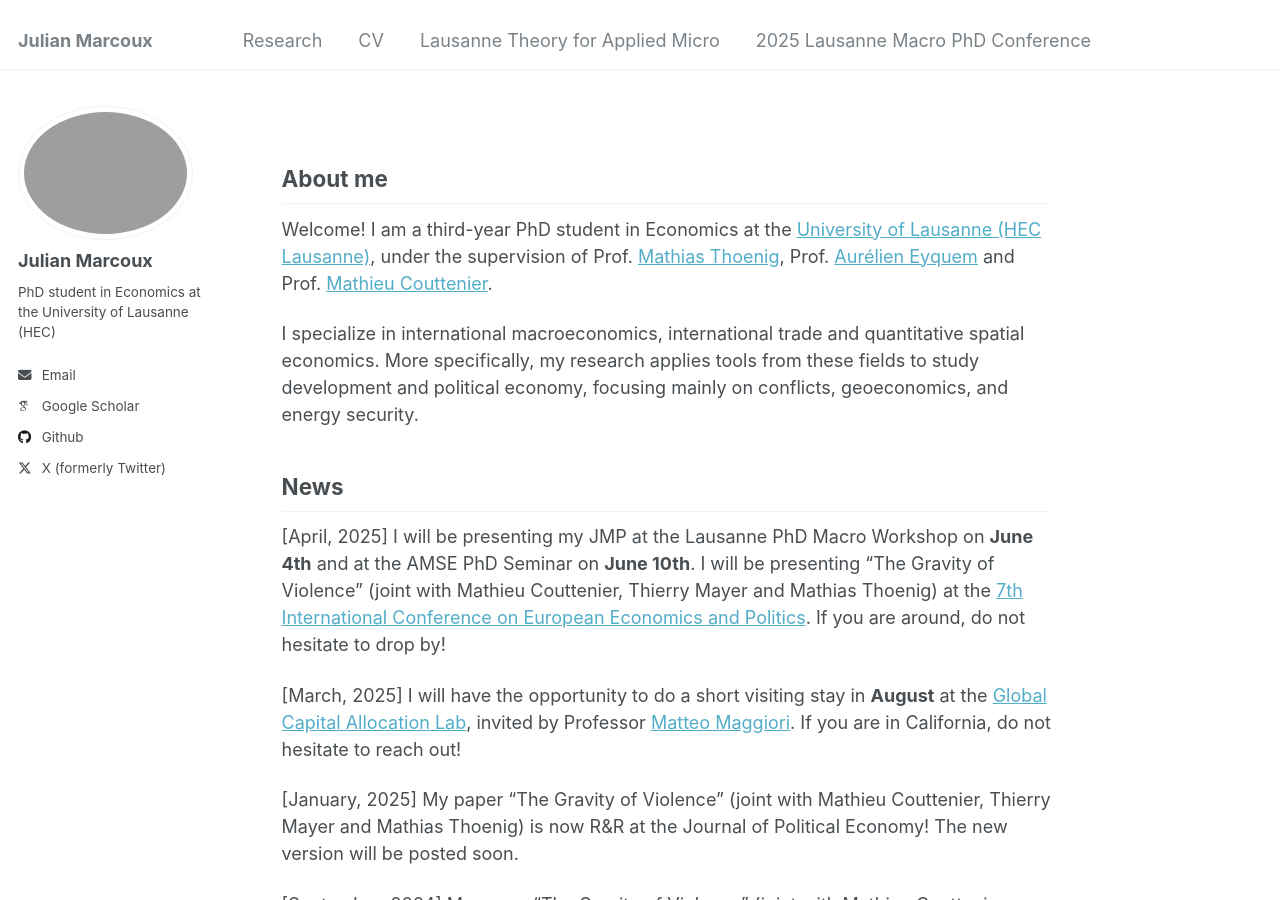
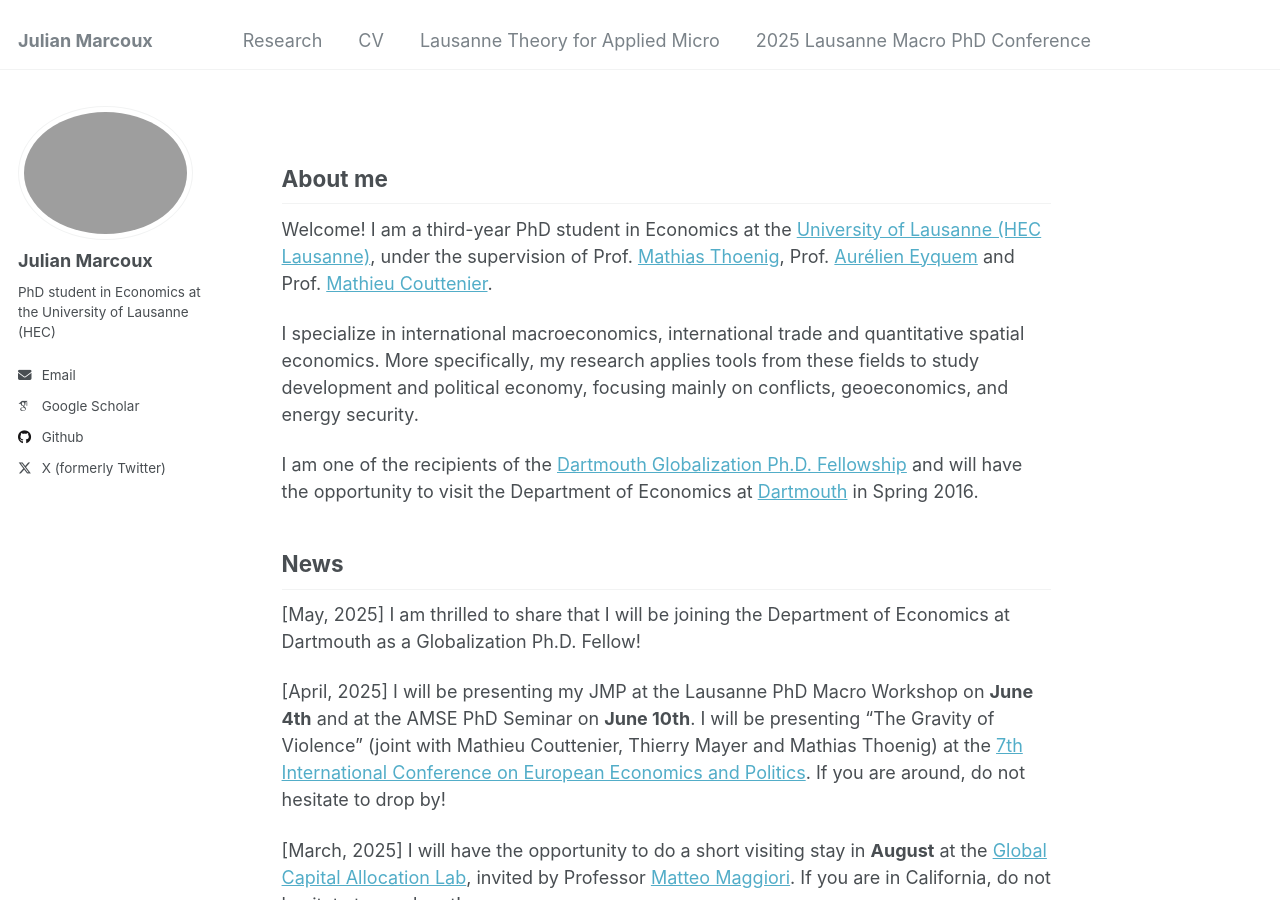
Before and after one commit to julianmarcoux/julianmarcoux.github.io, a Jekyll site: the page built from _pages/about.md, in a window 1280 px wide and 900 px high. Built offline with Jekyll 4.4.1, drawn with Linux system fonts in a browser that asks for light colours; some web fonts are replaced.

Commit message:
Update about.md

```diff
--- a/_pages/about.md
+++ b/_pages/about.md
@@ -14,8 +14,12 @@ Welcome! I am a third-year PhD student in Economics at the [University of Lausan
 
 I specialize in international macroeconomics, international trade and quantitative spatial economics. More specifically, my research applies tools from these fields to study development and political economy, focusing mainly on conflicts, geoeconomics, and energy security.
 
+I am one of the recipients of the [Dartmouth Globalization Ph.D. Fellowship](https://globalization.dartmouth.edu/programs/globalization-phd-fellows) and will have the opportunity to visit the Department of Economics at [Dartmouth](https://economics.dartmouth.edu/) in Spring 2016.
+
 News
 -------------
+[May, 2025] I am thrilled to share that I will be joining the Department of Economics at Dartmouth as a Globalization Ph.D. Fellow!
+
 [April, 2025] I will be presenting my JMP at the Lausanne PhD Macro Workshop on **June 4th** and at the AMSE PhD Seminar on **June 10th**. I will be presenting "The Gravity of Violence" (joint with Mathieu Couttenier, Thierry Mayer and Mathias Thoenig) at the [7th International Conference on European Economics and Politics](https://cefes-dems.unimib.it/events/conferences/cefesconf2025/). If you are around, do not hesitate to drop by!
 
 [March, 2025] I will have the opportunity to do a short visiting stay in **August** at the [Global Capital Allocation Lab](https://www.globalcapitalallocation.com/), invited by Professor [Matteo Maggiori](https://www.matteomaggiori.com/). If you are in California, do not hesitate to reach out!
```
